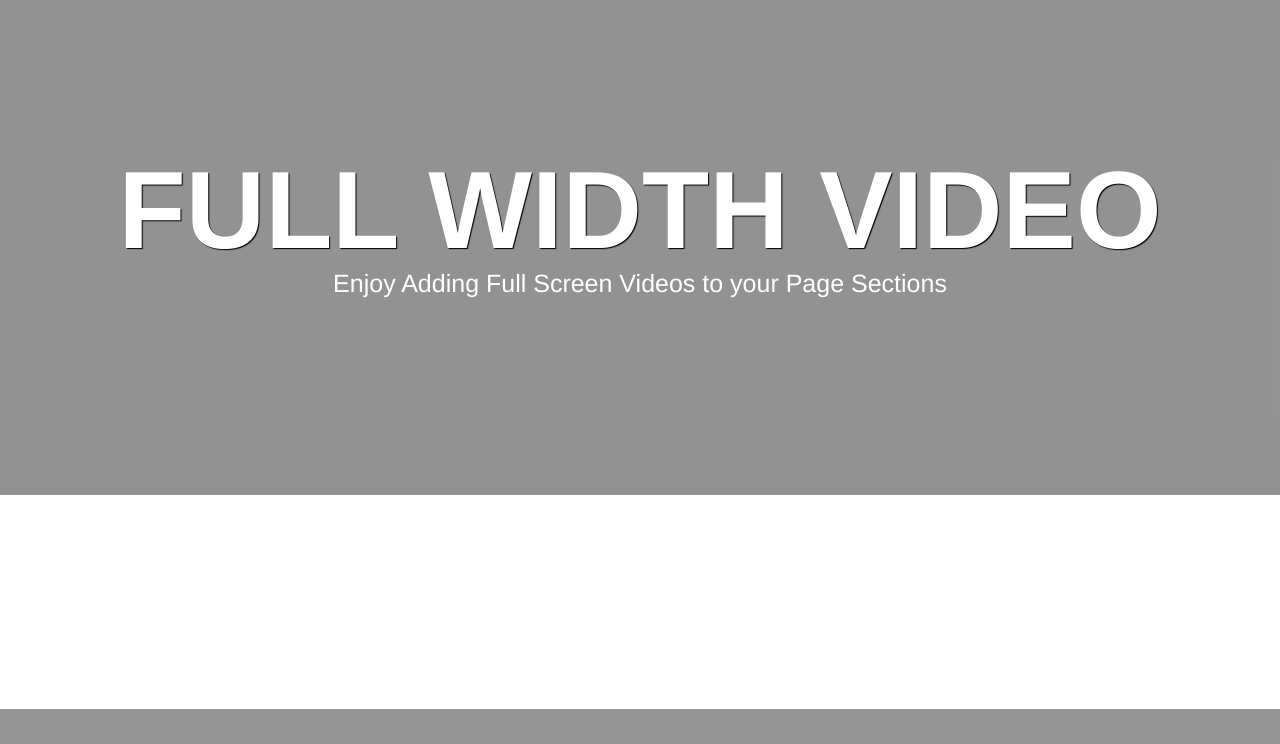
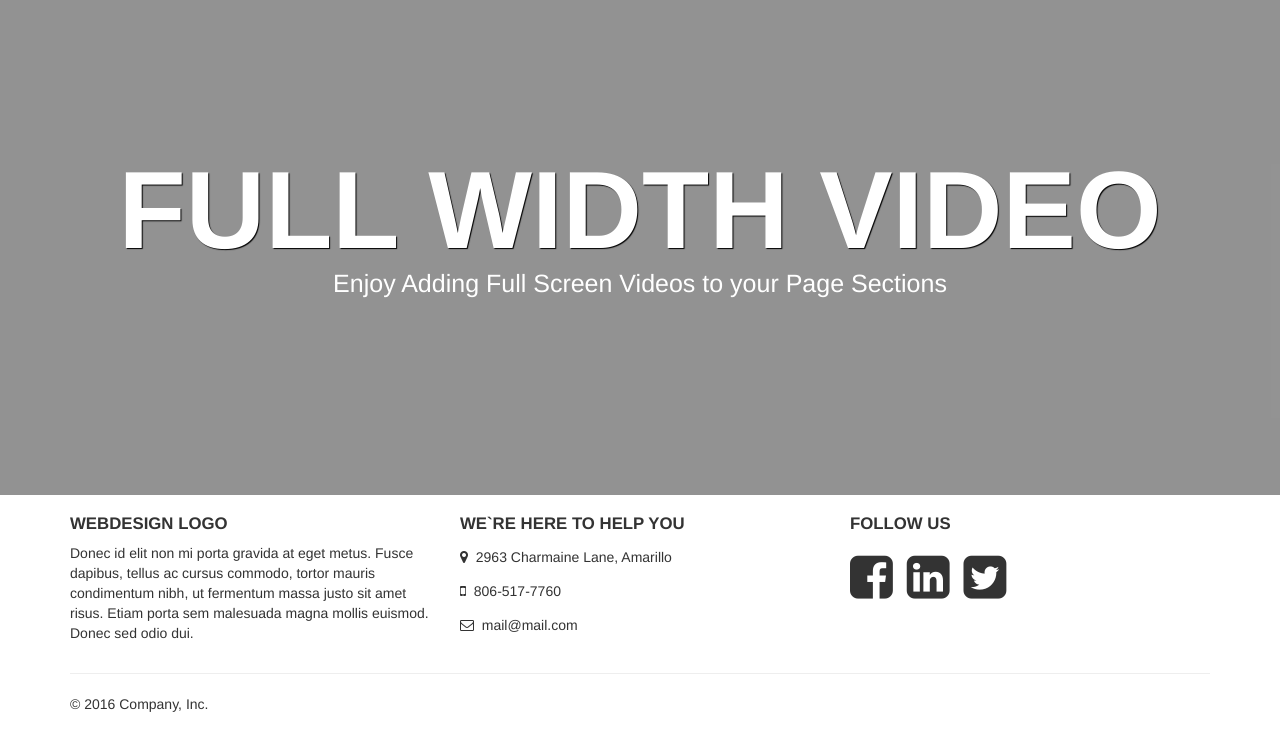
Before and after one commit to thomasooo/fhi-web, a CodeIgniter app: page /database/ in a window 1280 px wide. Shown: the part 91-835 px from the top of the page. Before the commit the page ends 800 px from the top, so only its background shows below. Run offline with CodeIgniter, Linux system fonts and the light colour scheme; some libraries are stand-ins or nearby versions.

Commit message:
zakladny footer + fa

```diff
--- a/application/libraries/Tpl.php
+++ b/application/libraries/Tpl.php
@@ -95,6 +95,7 @@ Class Tpl{
 
 	public function add_bootstrap(){
 		$this->add_css('bootstrap/css/bootstrap.min.css');
+		$this->add_css('https://cdnjs.cloudflare.com/ajax/libs/font-awesome/4.5.0/css/font-awesome.min.css', true);
 		$this->add_js_src('plugins/jQuery/jquery-2.2.3.min.js', true);
 		$this->add_js_src('bootstrap/js/bootstrap.min.js', true);
 	}
--- a/application/views/footer.php
+++ b/application/views/footer.php
@@ -1,3 +1,37 @@
+<footer>
+	<div class="container footcontainer">
+		<!-- Example row of columns -->
+		<div class="row">
+			<div class="col-md-4">
+				<h2>WEBDESIGN LOGO</h2>
+				<p>Donec id elit non mi porta gravida at eget metus. Fusce dapibus, tellus ac cursus commodo, tortor mauris condimentum nibh, ut fermentum massa justo sit amet risus. Etiam porta sem malesuada magna mollis euismod. Donec sed odio dui. </p>
+			</div>
+			<div class="col-md-4">
+				<h2>WE`RE HERE TO HELP YOU</h2>
+				<p>
+					<ul class="list-unstyled list-footer-black">
+						<li><i class="fa fa-map-marker" aria-hidden="true"></i>&nbsp;&nbsp;<a href="#">2963 Charmaine Lane, Amarillo</a></li>
+						<li><i class="fa fa-mobile" aria-hidden="true"></i>&nbsp;&nbsp;<a href="#">806-517-7760</a></li>
+						<li><a href="#"><i class="fa fa-envelope-o" aria-hidden="true"></i>&nbsp;&nbsp;mail@mail.com</a></li>
+					</ul>
+				</p>
+			</div>
+			<div class="col-md-4">
+				<h2>FOLLOW US</h2>
+				<p class="follow-us">
+					<a href="#"><i class="fa fa-facebook-square" aria-hidden="true"></i></a>
+					<a href="#"><i class="fa fa-linkedin-square" aria-hidden="true"></i></a>
+					<a href="#"><i class="fa fa-twitter-square" aria-hidden="true"></i></a>
+				</p>
+			</div>
+		</div>
+
+		<hr>
+
+		<p>&copy; 2016 Company, Inc.</p>
+
+	</div> <!-- /container -->
+</footer>
 <?=$template['js_src_footer'];?>
 <?=$template['js_footer'];?>
 </body>
--- a/webdesign/css/custom.css
+++ b/webdesign/css/custom.css
@@ -34,7 +34,26 @@ body {
 	font-size: smaller;
 }
 
-/* tu sa collapsuje menu */
+.footcontainer h2{
+	font-size: 1.2em;
+	font-weight: bold;
+}
+
+.list-footer-black a{
+	color: #333;
+}
+
+.follow-us a{
+	color: #333;
+	font-size: 50px;
+	margin-right: 10px;
+}
+
+.list-footer-black li{
+	margin: 1em 0;
+}
+
+/* collaps menu action */
 @media (min-width: 768px){
 
 	.navbar li.ml-bigger {
```
